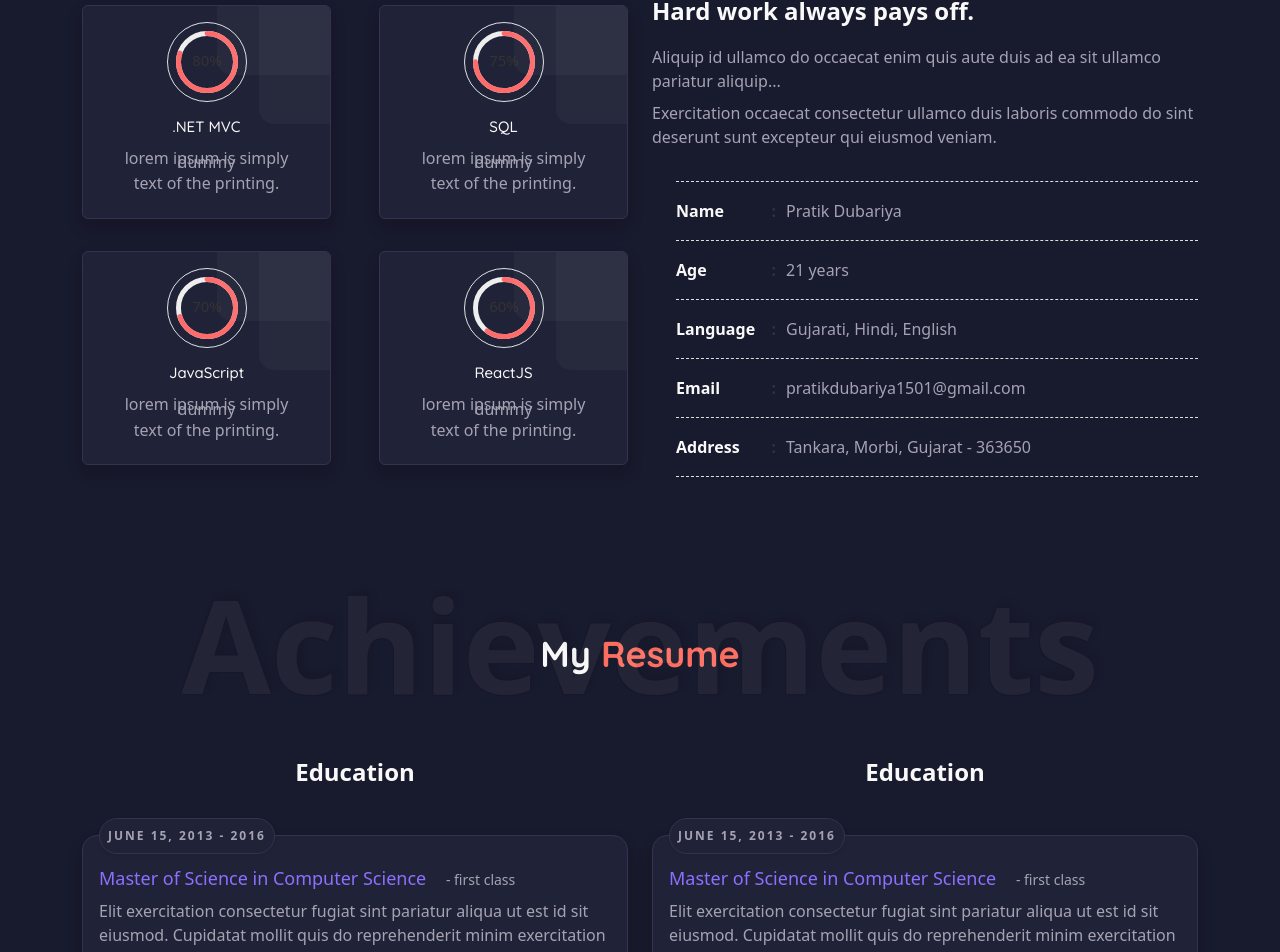
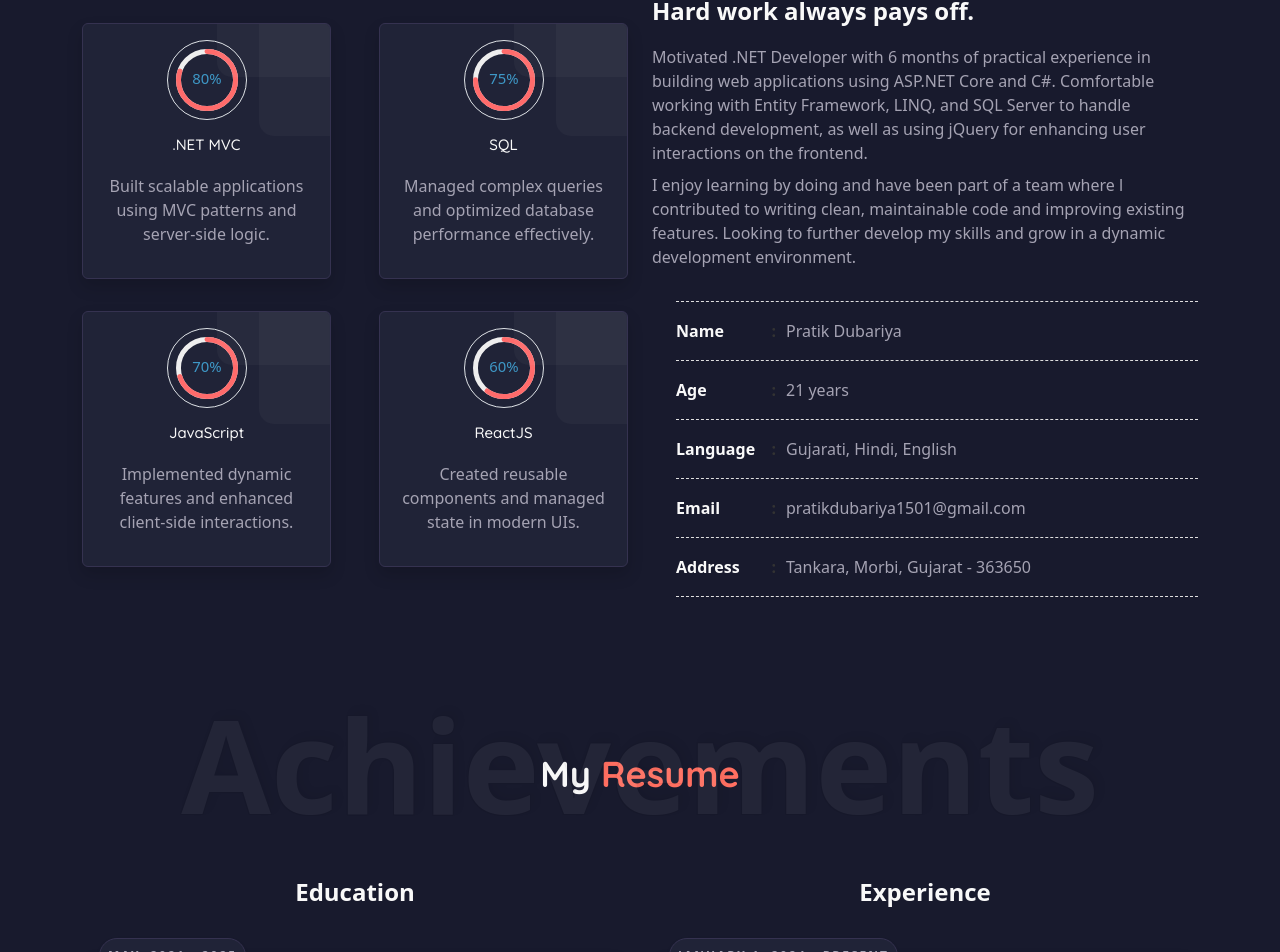
Before and after one commit to PrAtikDubariya/new-portfolio, a React (Vite) app: page / in a window 1280 px wide. Shown: the part 1024-1976 px from the top of the page. Built offline with nearby package versions, Linux system fonts and the light colour scheme.

Commit message:
Enhance About and Achievements pages with detailed skill descriptions and dynamic content from new Content module

```diff
--- /dev/null
+++ b/src/Components/Content.jsx
@@ -0,0 +1,29 @@
+export const education = [
+    {
+        title: "Bachelor of Engineering in Computer Engineering",
+        date: "May, 2021 - 2025",
+        description: "I have completed my Bachelor of Engineering in Computer Engineering from LDRP Institute of Technology and Research, Gandhinagar. During my studies, I gained a solid foundation in computer science principles and engineering practices.",
+        sub: " - first class with distinction"
+    },
+    {
+        title: "HSC (Higher Secondary Certificate) in Science",
+        date: "June 30, 2020 - 2021",
+        description: "Elit exercitation consectetur fugiat sint pariatur aliqua ut est id sit eiusmod. Cupidatat mollit quis do reprehenderit minim exercitation et. Tempor nisi ex duis cillum exercitation.",
+        sub: " - first class"
+    }
+];
+
+export const experience = [
+    {
+        title: "Tatvasoft",
+        date: "January 1, 2024 - Present",
+        description: "As a .NET Developer at Tatvasoft, I am involved in developing and maintaining web applications using ASP.NET Core and C#. My role includes working with Entity Framework, LINQ, and SQL Server for backend development, as well as enhancing user interactions with jQuery on the frontend.",
+        sub: " - Intern",
+    },
+    {
+        title: "MXI Coders",
+        date: "August 1, 2024 - October 31, 2024",
+        description: "MXI Coders is a blockchain-focused company where I gained hands-on experience with blockchain technologies, including ERC token standards and NFTs. I learned about smart contract development, token creation, and the fundamentals of decentralized applications.",
+        sub: " - Intern",
+    }
+];
--- a/src/Pages/About.jsx
+++ b/src/Pages/About.jsx
@@ -4,13 +4,30 @@ import { CircularProgressbar, buildStyles } from 'react-circular-progressbar';
 import { useEffect, useRef, useState } from 'react';
 
 const skills = [
-    { name: ".NET MVC", percent: 80 },
-    { name: "SQL", percent: 75 },
-    { name: "JavaScript", percent: 70 },
-    { name: "ReactJS", percent: 60 }
+    {
+        name: ".NET MVC",
+        percent: 80,
+        description: "Built scalable applications using MVC patterns and server-side logic."
+    },
+    {
+        name: "SQL",
+        percent: 75,
+        description: "Managed complex queries and optimized database performance effectively."
+    },
+    {
+        name: "JavaScript",
+        percent: 70,
+        description: "Implemented dynamic features and enhanced client-side interactions."
+    },
+    {
+        name: "ReactJS",
+        percent: 60,
+        description: "Created reusable components and managed state in modern UIs."
+    }
 ];
 
-const SkillProgress = ({ name, targetPercent }) => {
+
+const SkillProgress = ({ name, targetPercent, description }) => {
     const [value, setValue] = useState(0);
     const [hasAnimated, setHasAnimated] = useState(false);
     const containerRef = useRef(null);
@@ -65,18 +82,17 @@ const SkillProgress = ({ name, targetPercent }) => {
                 <CircularProgressbar
                     value={value}
                     text={`${value}%`}
+                    className="progress-bar"
                     styles={buildStyles({
                         textSize: '24px',
                         pathColor: '#FF6B6B',
-                        textColor: '#333',
                         trailColor: '#eee',
                     })}
                 />
             </div>
             <h3>{name}</h3>
-            <div className="text-center" style={{ lineHeight: '0.3rem' }}>
-                <p>lorem ipsum is simply dummy</p>
-                <p>text of the printing.</p>
+            <div className="text-center">
+                <p>{description}</p>
             </div>
         </div>
     );
@@ -95,24 +111,34 @@ const About = () => {
                         <div className="d-flex h-100 align-items-center">
                             <div className="row gx-5 gy-3">
                                 {skills.map((skill, index) => (
-                                    <div className="col-md-6" key={index}>
-                                        <SkillProgress name={skill.name} targetPercent={skill.percent} />
+                                    <div className="col-md-6 " key={index}>
+                                        <SkillProgress
+                                            name={skill.name}
+                                            targetPercent={skill.percent}
+                                            description={skill.description}
+                                        />
                                     </div>
                                 ))}
                             </div>
                         </div>
                     </div>
                     <div className="col-lg-6">
-                        <div className="about-text">
+                        <div className="about-text d-flex flex-column justify-content-center h-100">
                             <div className="mb-3 fw-bolder" style={{ fontSize: '1.5rem' }}>
                                 Hard work always pays off.
                             </div>
                             <p className="about-self-paragraph mb-2">
-                                Aliquip id ullamco do occaecat enim quis aute
-                                duis ad ea sit ullamco pariatur aliquip...
+                                Motivated .NET Developer with 6 months of practical experience in
+                                building web applications using ASP.NET Core and C#. Comfortable
+                                working with Entity Framework, LINQ, and SQL Server to handle backend
+                                development, as well as using jQuery for enhancing user interactions on
+                                the frontend.
                             </p>
                             <p>
-                                Exercitation occaecat consectetur ullamco duis laboris commodo do sint deserunt sunt excepteur qui eiusmod veniam.
+                                I enjoy learning by doing and have been part of a team
+                                where l contributed to writing clean, maintainable code and improving
+                                existing features. Looking to further develop my skills and grow in a
+                                dynamic development environment.
                             </p>
                             <div className="personal-info pt-3 px-0">
                                 <ul className="w-100 ps-0 ps-sm-4" style={{ listStyle: 'none' }}>
--- a/src/Pages/Achievements.jsx
+++ b/src/Pages/Achievements.jsx
@@ -1,6 +1,7 @@
 import { useEffect, useRef } from "react";
 import "../App.css";
 import CodeTwoToneIcon from '@mui/icons-material/CodeTwoTone';
+import { education, experience } from "../Components/Content";
 
 const Achievements = () => {
     const timelineRef = useRef(null);
@@ -38,7 +39,7 @@ const Achievements = () => {
                         <div className="h-100">
                             <h4 className="mb-4 fw-bold text-center mb-5">Education</h4>
                             <div className="timeline">
-                                {[...Array(3)].map((_, idx) => (
+                                {education.map((edu, idx) => (
                                     <div
                                         key={idx}
                                         className="timeline-item p-3 mb-5 shadow bg-white border position-relative"
@@ -48,29 +49,25 @@ const Achievements = () => {
                                             className="timeline-info position-absolute border rounded-pill shadow-sm"
                                             style={{ top: "-18px" }}
                                         >
-                                            <span>June 15, 2013 - 2016</span>
+                                            <span>{edu.date}</span>
                                         </div>
                                         <div className="timeline-content">
                                             <h5 className="timeline-title">
-                                                Master of Science in Computer Science{" "}
-                                                <span className="sub"> - first class</span>
+                                                {edu.title}{" "}
+                                                <span className="sub">{edu.sub}</span>
                                             </h5>
-                                            <p>
-                                                Elit exercitation consectetur fugiat sint pariatur aliqua ut est id sit eiusmod.
-                                                Cupidatat mollit quis do reprehenderit minim exercitation et. Tempor nisi ex duis
-                                                cillum exercitation.
-                                            </p>
+                                            <p>{edu.description}</p>
                                         </div>
                                     </div>
                                 ))}
                             </div>
                         </div>
                     </div>
-                    <div className="col-lg-6">
+                    <div className="col-lg-6 h-100">
                         <div className="h-100">
-                            <h4 className="mb-4 fw-bold text-center mb-5">Education</h4>
-                            <div className="timeline">
-                                {[...Array(3)].map((_, idx) => (
+                            <h4 className="mb-4 fw-bold text-center mb-5">Experience</h4>
+                            <div className="timeline h-100">
+                                {experience.map((ex, idx) => (
                                     <div
                                         key={idx}
                                         className="timeline-item p-3 mb-5 shadow bg-white border position-relative"
@@ -80,18 +77,14 @@ const Achievements = () => {
                                             className="timeline-info position-absolute border rounded-pill shadow-sm"
                                             style={{ top: "-18px" }}
                                         >
-                                            <span>June 15, 2013 - 2016</span>
+                                            <span>{ex.date}</span>
                                         </div>
                                         <div className="timeline-content">
                                             <h5 className="timeline-title">
-                                                Master of Science in Computer Science{" "}
-                                                <span className="sub"> - first class</span>
+                                                {ex.title}
+                                                <span className="sub">{ex.sub}</span>
                                             </h5>
-                                            <p>
-                                                Elit exercitation consectetur fugiat sint pariatur aliqua ut est id sit eiusmod.
-                                                Cupidatat mollit quis do reprehenderit minim exercitation et. Tempor nisi ex duis
-                                                cillum exercitation.
-                                            </p>
+                                            <p>{ex.description}</p>
                                         </div>
                                     </div>
                                 ))}
```
